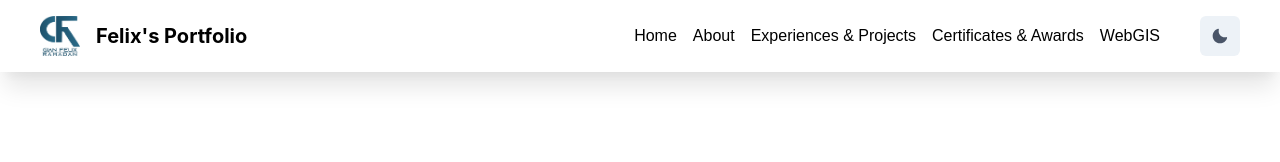
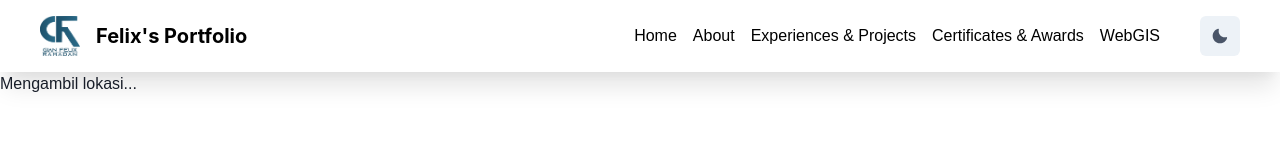
Before and after one commit to gianfelix/web_portfolio_GFR, a React (Create React App) app: page /location in a window 1280 px wide. Shown: the top 162 px of the page. Built offline with nearby package versions, Linux system fonts and the light colour scheme; no server answers.

Commit message:
try landing location

```diff
--- a/src/App.js
+++ b/src/App.js
@@ -7,15 +7,14 @@ import {
 } from "@chakra-ui/react";
 import LandingPage from "./pages/LandingPage";
 import Navbar from "./components/Navbar";
-import { Route, Routes } from "react-router-dom";
+import { Route, BrowserRouter as Router, Routes } from "react-router-dom";
 import About from "./pages/About";
 import WebGIS from "./pages/WebGIS";
-import WebGIS_2 from "./components/WebGIS/WebGIS_2";
+import WebGIS2 from "./components/WebGIS/WebGIS2";
 import Experience from "./pages/Experience";
 import CertificatesAwards from "./pages/CertificatesAwards";
 import { Projects } from "./pages/Projects";
-
-
+import LandingGeolocation from "./pages/LandingGeolocation";
 
 const theme = extendTheme({
   // Atur tema Chakra UI sesuai preferensi Anda
@@ -50,15 +49,17 @@ function App() {
         <Box mb={"72px"}>
           <Navbar />
         </Box>
+
         <Routes>
           <Route path="/" element={<LandingPage />} />
           <Route path="/about" element={<About />} />
           <Route path="/webgis" element={<WebGIS />} />
-            <Route path="/webgis-2" element={<WebGIS_2 />} />
+          <Route path="/webgis-2" element={<WebGIS2 />} />
           <Route path="/experiences" element={<Experience />} />
-            <Route path="/projects" element={<Projects/>} />
-            <Route path="/certificates" element={<CertificatesAwards/>} />
+          <Route path="/projects" element={<Projects />} />
+          <Route path="/certificates" element={<CertificatesAwards />} />
 
+          <Route path="/location" element={<LandingGeolocation />} />
         </Routes>
       </ChakraProvider>
     </>
--- /dev/null
+++ b/src/pages/LandingGeolocation.jsx
@@ -0,0 +1,64 @@
+import React, { useState, useEffect } from "react";
+import { BrowserRouter as Router, Route } from "react-router-dom";
+import LandingTokoYog from "./LandingTokoYog";
+import LandingTokoSby from "./LandingTokoSby";
+import LandingTidakJangkau from "./LandingTidakJangkau";
+import { Box, Text } from "@chakra-ui/react";
+
+const LandingGeolocation = () => {
+  const [userLocation, setUserLocation] = useState(null);
+
+  useEffect(() => {
+    if (navigator.geolocation) {
+      navigator.geolocation.getCurrentPosition(
+        (position) => {
+          const { latitude, longitude } = position.coords;
+          setUserLocation({ latitude, longitude });
+        },
+        (error) => {
+          console.error(error);
+        }
+      );
+    } else {
+      console.error("Geolocation is not supported by this browser.");
+    }
+  }, []);
+
+  console.log(userLocation);
+  if (!userLocation) {
+    return <div>Mengambil lokasi...</div>;
+  }
+
+  const inYogjakarta =
+    userLocation.latitude >= -8.03 &&
+    userLocation.latitude <= -7.65 &&
+    userLocation.longitude >= 110.0 &&
+    userLocation.longitude <= 110.5;
+  const inSurabaya =
+  userLocation.latitude >= -8.6 &&
+  userLocation.latitude <= -5.85 &&
+  userLocation.longitude >= 110.1 &&
+  userLocation.longitude <= 114.8;
+
+  return (
+    <>
+      <Box>
+        <Text>Your Coordinate Location:</Text>
+        <Text>Latitude: {userLocation.latitude}</Text>
+        <Text>Longitude: {userLocation.longitude}</Text>
+        <Text>
+          Coordinat: {userLocation.latitude}, {userLocation.longitude}
+        </Text>
+      </Box>
+      {inYogjakarta ? (
+        <LandingTokoYog />
+      ) : inSurabaya ? (
+        <LandingTokoSby />
+      ) : (
+        <LandingTidakJangkau />
+      )}
+    </>
+  );
+};
+
+export default LandingGeolocation;
--- /dev/null
+++ b/src/pages/LandingTidakJangkau.jsx
@@ -0,0 +1,7 @@
+import React from 'react';
+
+const LandingTidakJangkau = () => {
+  return <div>Anda tidak berada di area jangkauan toko</div>;
+};
+
+export default LandingTidakJangkau;
--- /dev/null
+++ b/src/pages/LandingTokoSby.jsx
@@ -0,0 +1,14 @@
+import { Box, Heading } from "@chakra-ui/react";
+import React from "react";
+
+const LandingTokoSby = () => {
+  return (
+    <>
+      <Box pt={"100px"} mt={"100px"}>
+        <Heading>LANDING PAGE JAWA TIMUR</Heading>
+      </Box>
+    </>
+  );
+};
+
+export default LandingTokoSby;
--- /dev/null
+++ b/src/pages/LandingTokoYog.jsx
@@ -0,0 +1,14 @@
+import { Box, Heading } from "@chakra-ui/react";
+import React from "react";
+
+const LandingTokoYog = () => {
+  return(
+  <>
+    <Box pt={"100px"} mt={"100px"}>
+      <Heading>LANDING PAGE TOKO DAERAH ISTIMEWA YOGYAKARTA</Heading>
+    </Box>
+  </>
+  )
+};
+
+export default LandingTokoYog;
```
Also changed, not shown: src/components/WebGIS/WebGIS2.jsx (renamed from src/components/WebGIS/WebGIS_2.jsx). Lines whose indentation alone changed are shown as unchanged.
